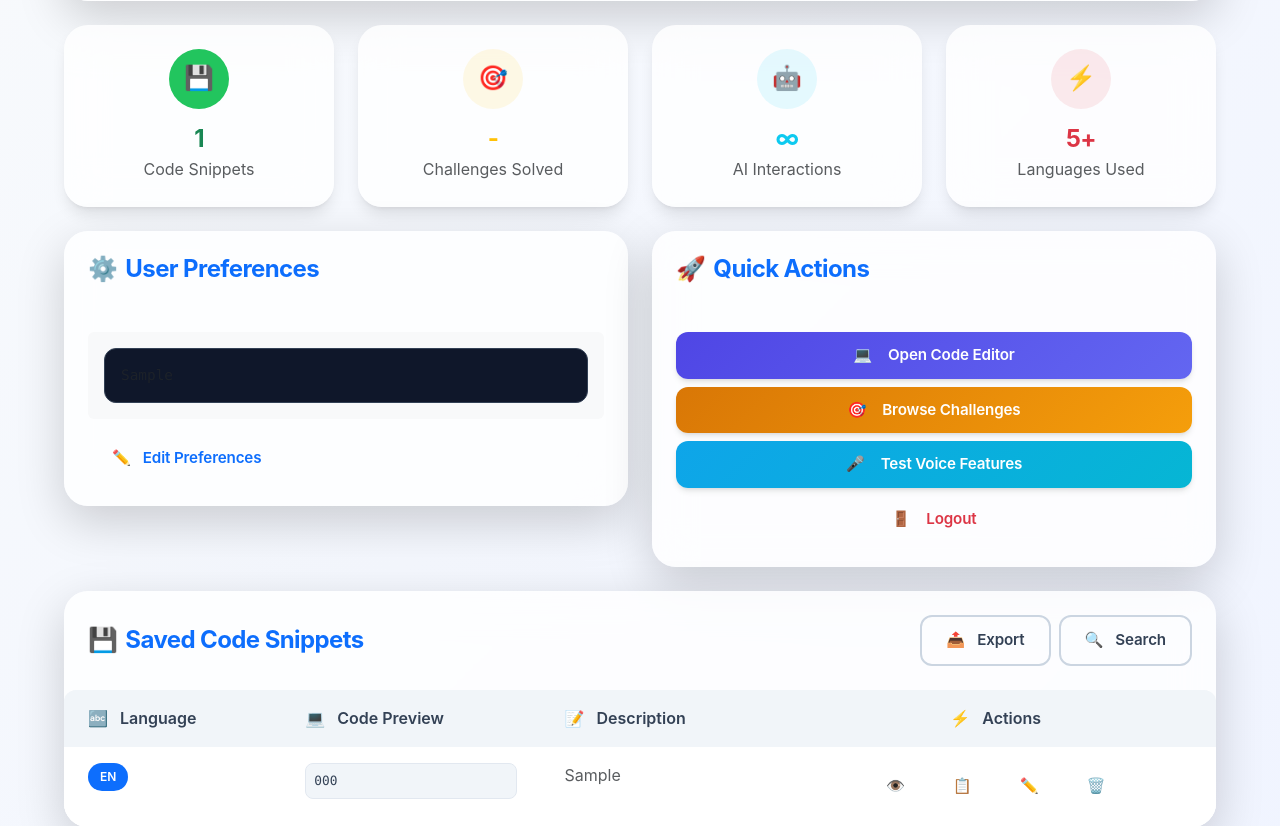
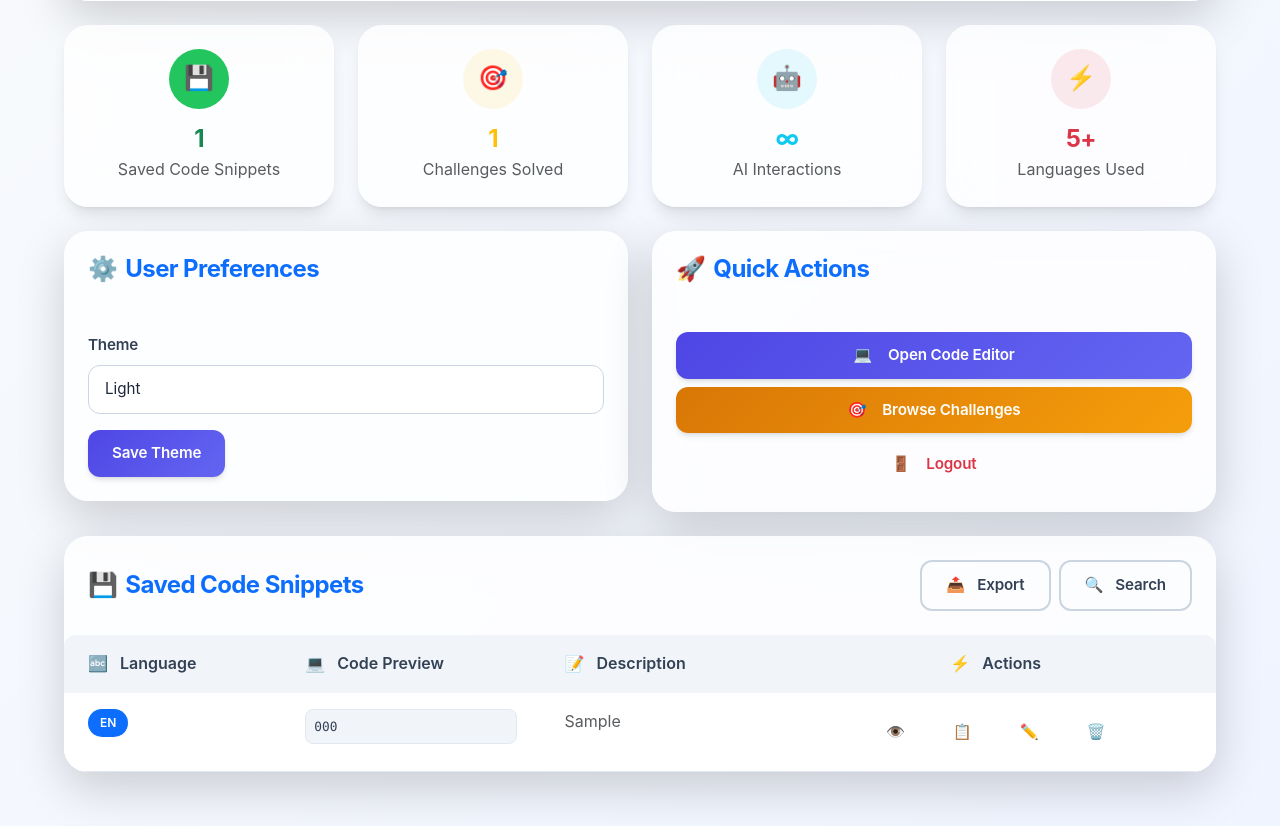
Before and after one commit to DnvLikhitha/Code_Mentor_Ai, a Flask app: template app/templates/profile.html in a window 1280 px wide. Shown: the part 293-1119 px from the top of the page. Run offline with Flask 3, Linux system fonts and the light colour scheme; tables that the repository leaves empty hold one stand-in row (values such as "Sample post"); the template is opened without the code that fills it: values that come from a table or form of the project are taken from there, most other values are stand-ins (such as "Sample title", 1, 10 or a date in 2020); some libraries are stand-ins or nearby versions.

Commit message:
Update profile.html

```diff
--- a/app/templates/profile.html
+++ b/app/templates/profile.html
@@ -50,7 +50,7 @@
               <span style="font-size: 1.5rem;">💾</span>
             </div>
             <h4 class="text-success fw-bold mb-1">{{ user.snippets|length }}</h4>
-            <p class="text-muted mb-0">Code Snippets</p>
+            <p class="text-muted mb-0">Saved Code Snippets</p>
           </div>
         </div>
       </div>
@@ -60,7 +60,7 @@
             <div class="icon-circle bg-warning bg-opacity-10 d-inline-flex align-items-center justify-content-center rounded-circle mb-3" style="width: 60px; height: 60px;">
               <span style="font-size: 1.5rem;">🎯</span>
             </div>
-            <h4 class="text-warning fw-bold mb-1">-</h4>
+            <h4 class="text-warning fw-bold mb-1">{{ solved_count }}</h4>
             <p class="text-muted mb-0">Challenges Solved</p>
           </div>
         </div>
@@ -100,15 +100,14 @@
         </h4>
       </div>
       <div class="card-body p-4">
-        <div class="bg-light rounded p-3">
-          <pre class="mb-0 text-muted">{{ user.preferences or '{\n  "theme": "system",\n  "language": "python",\n  "notifications": true\n}' }}</pre>
-        </div>
-        <div class="mt-3">
-          <button class="btn btn-outline-primary btn-sm" onclick="editPreferences()">
-            <span class="me-1">✏️</span>
-            Edit Preferences
-          </button>
-        </div>
+        <form method="post" action="/update_theme">
+          <label for="theme" class="form-label">Theme</label>
+          <select class="form-select" id="theme" name="theme">
+            <option value="light" {% if user.preferences and 'light' in user.preferences %}selected{% endif %}>Light</option>
+            <option value="dark" {% if user.preferences and 'dark' in user.preferences %}selected{% endif %}>Dark</option>
+          </select>
+          <button type="submit" class="btn btn-primary mt-3">Save Theme</button>
+        </form>
       </div>
     </div>
   </div>
@@ -131,10 +130,6 @@
           <a href="/challenges" class="btn btn-warning">
             <span class="me-2">🎯</span>
             Browse Challenges
-          </a>
-          <a href="/voice-test" class="btn btn-info">
-            <span class="me-2">🎤</span>
-            Test Voice Features
           </a>
           <button class="btn btn-outline-danger" onclick="confirmLogout()">
             <span class="me-2">🚪</span>
@@ -210,6 +205,7 @@
                 </td>
                 <td class="px-4 py-3 text-center">
                   <div class="btn-group" role="group">
+                    <!-- The following buttons are valid HTML, not JS property assignments -->
                     <button class="btn btn-outline-primary btn-sm" onclick="viewSnippet({{ s.id }})" title="View Full Code">
                       <span>👁️</span>
                     </button>
@@ -539,11 +535,6 @@ function searchSnippets() {
   }
 }
 
-// Edit preferences function (placeholder)
-function editPreferences() {
-  alert('Preferences editing coming soon! This will allow you to customize your coding experience.');
-}
-
 // Confirm logout function
 function confirmLogout() {
   if (confirm('Are you sure you want to logout?')) {
```
